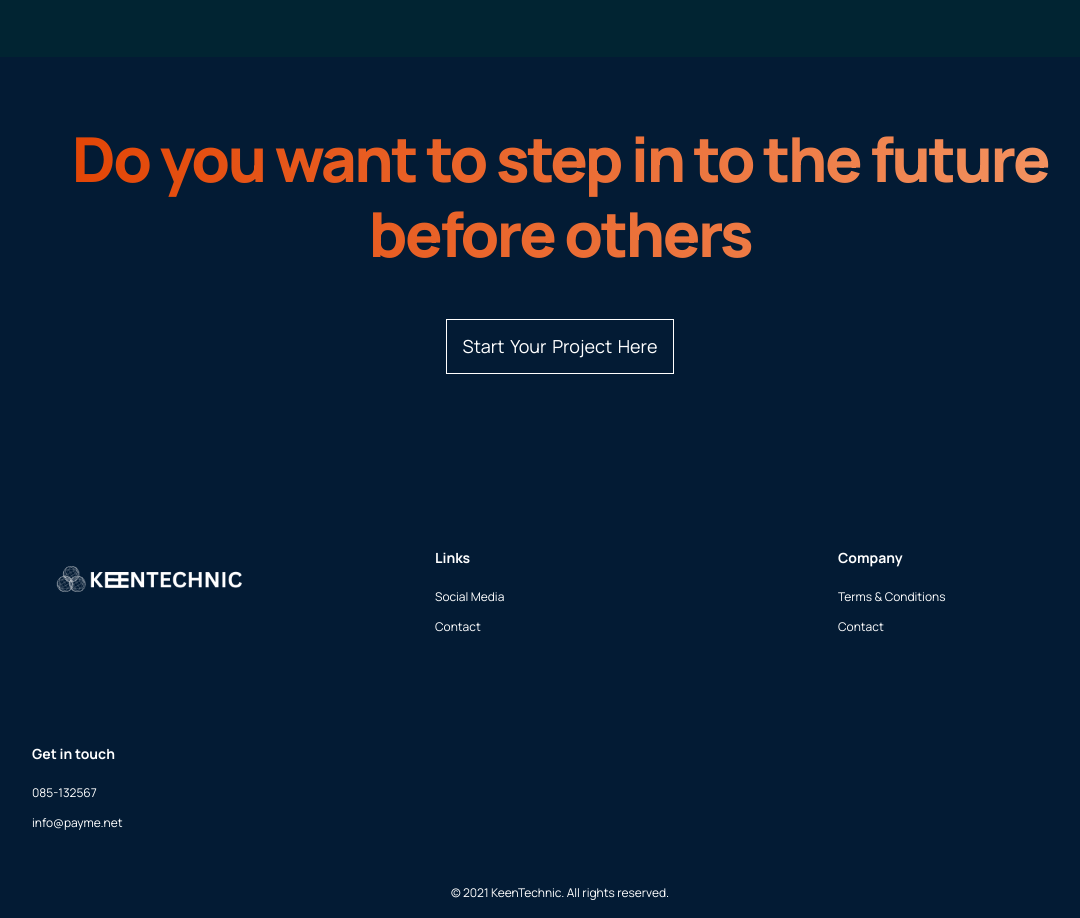
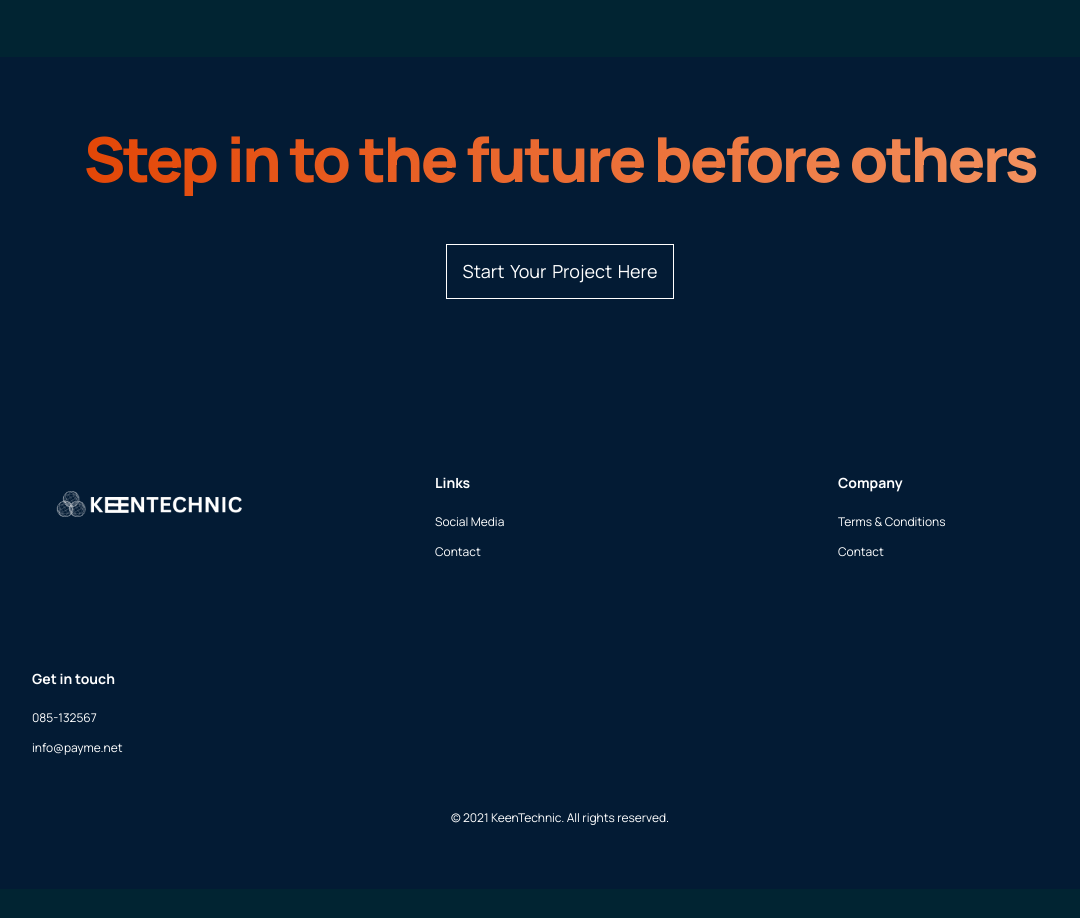
Before and after one commit to runtoearth/keentechnic_soq, a React (Create React App) app: page / in a window 1280 px wide. Shown: the part 3240-4158 px from the top of the page, without its empty margins (80-1160 px from the left). After the commit the page ends 4129 px from the top, so only its background shows below. Built offline with nearby package versions, Linux system fonts and the light colour scheme.

Commit message:
first commit

```diff
--- a/src/containers/footer/Footer.jsx
+++ b/src/containers/footer/Footer.jsx
@@ -6,7 +6,7 @@ const Footer = () => {
   return (
     <div className='gpt3__footer section__padding'>
       <div className='gpt3__footer-heading'>
-        <h1 className='gradient__text'>Do you want to step in to the future before others</h1>
+        <h1 className='gradient__text'>Step in to the future before others</h1>
       </div>
 
       <div className='gpt3__footer-btn'>
```
